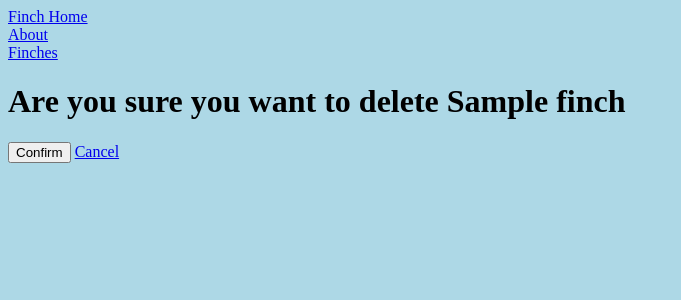
After one commit to anandpatel48/Finch-Collector, a Django app: page /finches/1/delete in a window 1280 px wide. The commit adds this page. Shown: the top 300 px of the page, without its empty margins (0-681 px from the left). Run offline with Django 4.2, Linux system fonts and the light colour scheme; tables that the repository leaves empty hold one stand-in row (values such as "Sample post").

Commit message:
full CRUD done

```diff
--- /dev/null
+++ b/main_app/templates/finch_delete_confirmation.html
@@ -0,0 +1,12 @@
+{% extends 'base.html' %}
+{% block content %}
+<h1>Are you sure you want to delete {{finch.name}}</h1>
+<form method = "post">
+    {% csrf_token %}
+    <div>
+        <input type = "submit" value = "Confirm"/>
+        <a href = "{% url 'finch_detail' finch.pk %}">Cancel</a>
+    </div>
+</form>
+
+{% endblock %}
--- a/main_app/templates/finch_detail.html
+++ b/main_app/templates/finch_detail.html
@@ -11,5 +11,8 @@
 <div>
     <a href = "{% url 'finch_update' finch.pk %}">Update {{finch.name}}</a>
 </div>
+<div>
+    <a href = "{% url 'finch_delete' finch.pk %}">Delete {{finch.name}}</a>
+</div>
 
 {% endblock %}
```
Also changed, not shown: 1 other file.
